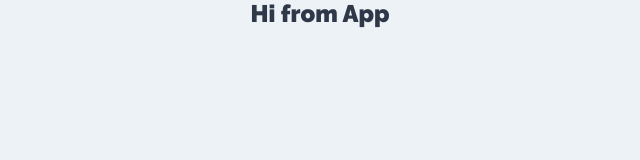
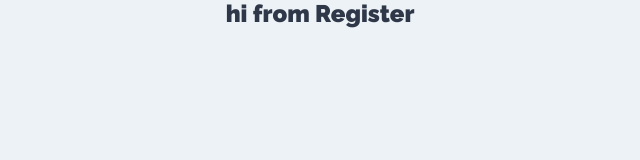
Before and after one commit to crims123/React-Hooks-Context-Task-Project-Frontend, a React (Create React App) app: page /register in a window 1280 px wide. Shown: the top 160 px of the page, without its empty margins (320-960 px from the left). Built offline with nearby package versions, Linux system fonts and the light colour scheme.

Commit message:
Added routes

```diff
--- a/package.json
+++ b/package.json
@@ -8,6 +8,7 @@
     "@testing-library/user-event": "^7.1.2",
     "react": "^16.13.1",
     "react-dom": "^16.13.1",
+    "react-router-dom": "^5.1.2",
     "react-scripts": "3.4.1"
   },
   "scripts": {
--- a/src/App.js
+++ b/src/App.js
@@ -1,10 +1,18 @@
-import React from 'react';
+import React from "react";
+import { BrowserRouter as Router, Switch, Route } from "react-router-dom";
+import Login from "./components/auth/Login";
+import Register from "./components/auth/Register";
+import Projects from "./components/projects/Projects";
 
 function App() {
   return (
-    <div className="App">
-      <h2>Hi from App</h2>
-    </div>
+    <Router>
+      <Switch>
+        <Route exact path="/" component={Login} />
+        <Route exact path="/register" component={Register} />
+        <Route exact path="/projects" component={Projects} />
+      </Switch>
+    </Router>
   );
 }
 
--- /dev/null
+++ b/src/components/auth/Login.jsx
@@ -0,0 +1,11 @@
+import React from "react";
+
+function Login() {
+  return (
+    <div>
+      <h2>hi from Login</h2>
+    </div>
+  );
+}
+
+export default Login;
--- /dev/null
+++ b/src/components/auth/Register.jsx
@@ -0,0 +1,11 @@
+import React from "react";
+
+function Register() {
+  return (
+    <div>
+      <h2>hi from Register</h2>
+    </div>
+  );
+}
+
+export default Register;
--- /dev/null
+++ b/src/components/projects/Projects.jsx
@@ -0,0 +1,11 @@
+import React from "react";
+
+function Projects() {
+  return (
+    <div>
+      <h2>hi from Projects</h2>
+    </div>
+  );
+}
+
+export default Projects;
```
Also changed, not shown: 1 other file (tests, documents, lock files or other folders).
